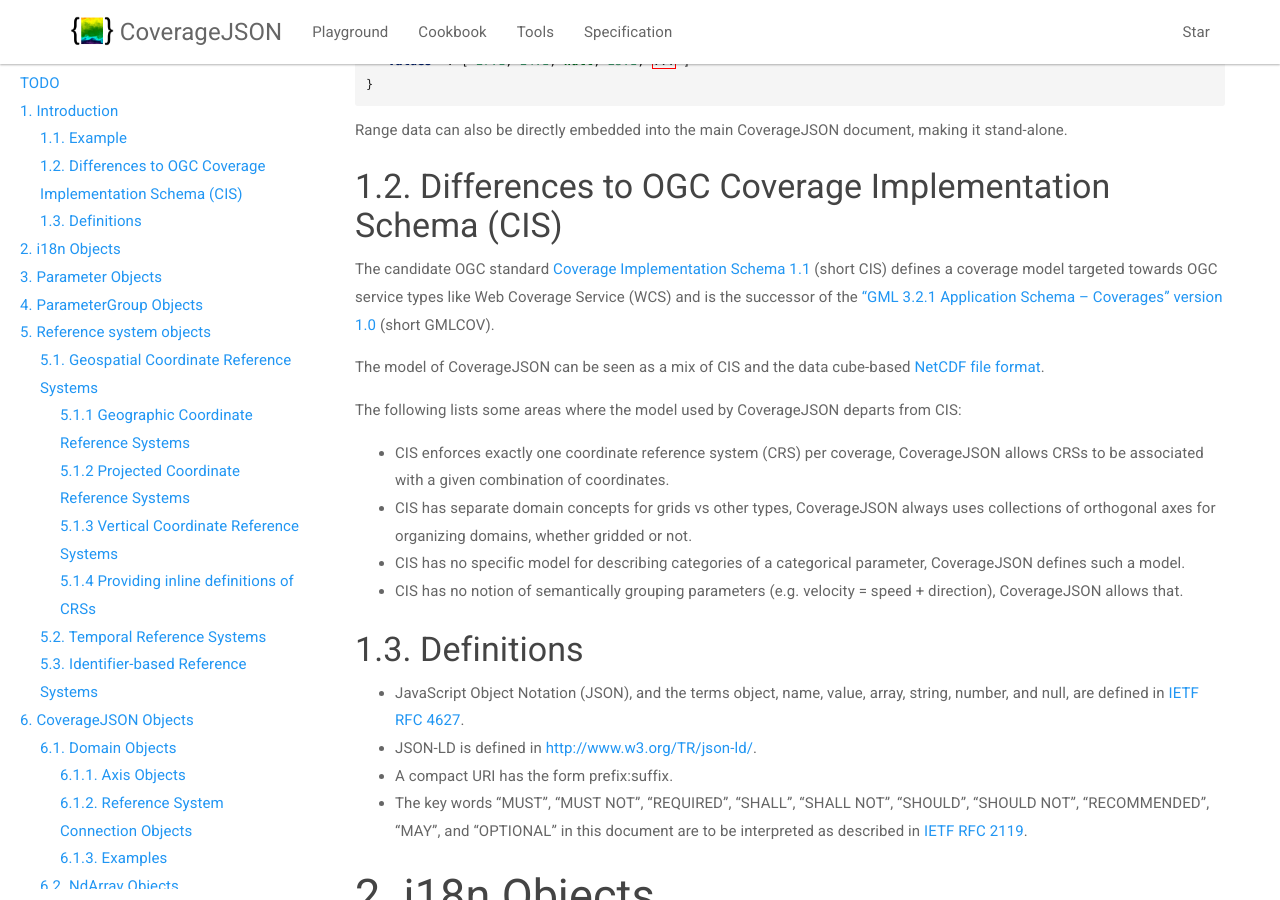
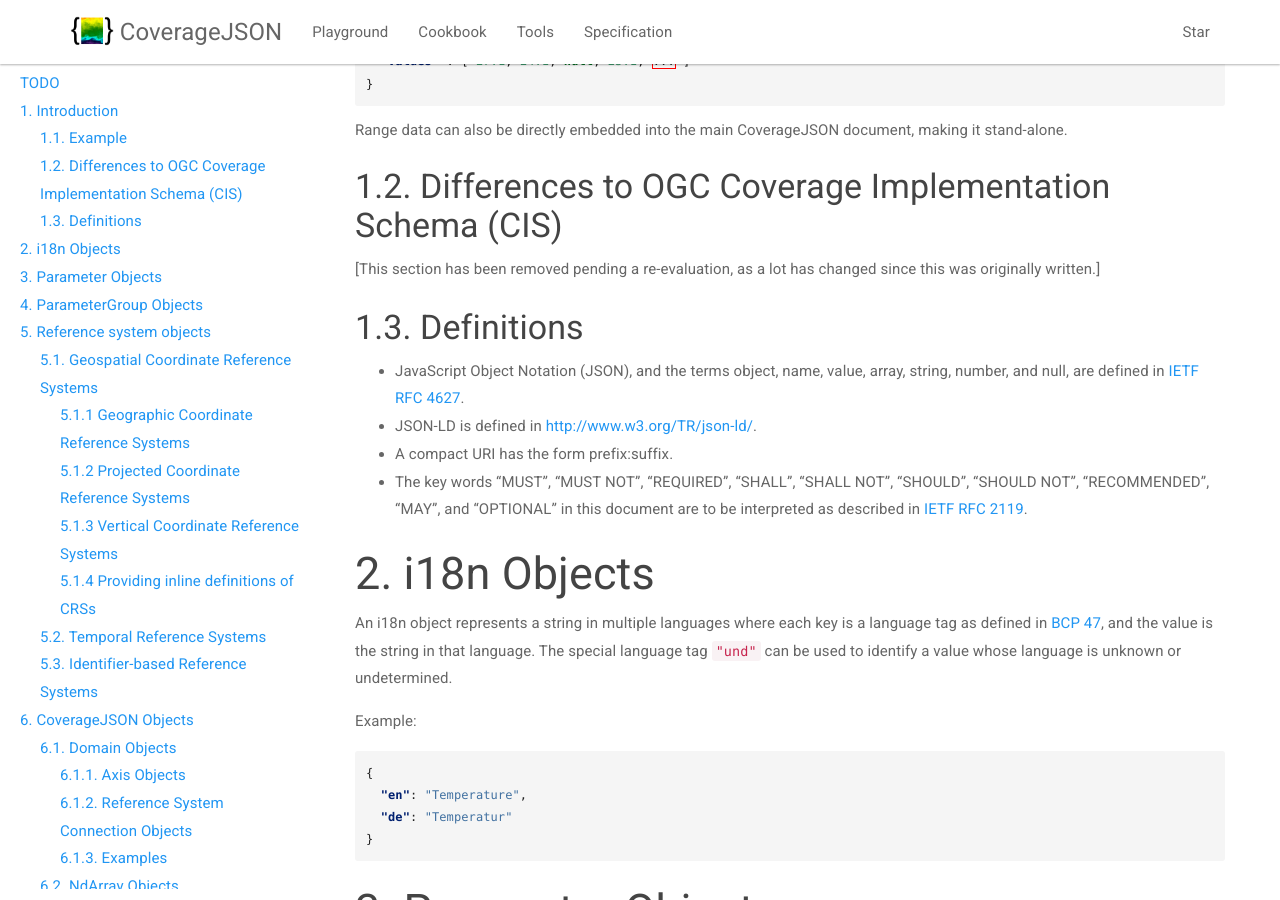
Before and after one commit to covjson/covjson.github.io, a Jekyll site: the page built from spec.md, in a window 1280 px wide and 900 px high, scrolled down 2382 px. Built offline with Jekyll 4.4.1, drawn with Linux system fonts in a browser that asks for light colours; nearby versions of some CDN libraries.

Commit message:
Removal of CIS comparison text

```diff
--- a/spec.md
+++ b/spec.md
@@ -136,19 +136,7 @@ Range data can also be directly embedded into the main CoverageJSON document, ma
 
 ### 1.2. Differences to OGC Coverage Implementation Schema (CIS)
 
-The candidate OGC standard [Coverage Implementation Schema 1.1](http://www.opengeospatial.org/pressroom/pressreleases/2345) (short CIS)
-defines a coverage model targeted towards OGC service types like Web Coverage Service (WCS)
-and is the successor of the
-["GML 3.2.1 Application Schema – Coverages" version 1.0](https://portal.opengeospatial.org/files/?artifact_id=48553) (short GMLCOV).
-
-The model of CoverageJSON can be seen as a mix of CIS and the data cube-based [NetCDF file format](https://en.wikipedia.org/wiki/NetCDF).
-
-The following lists some areas where the model used by CoverageJSON departs from CIS:
-
-- CIS enforces exactly one coordinate reference system (CRS) per coverage, CoverageJSON allows CRSs to be associated with a given combination of coordinates.
-- CIS has separate domain concepts for grids vs other types, CoverageJSON always uses collections of orthogonal axes for organizing domains, whether gridded or not.
-- CIS has no specific model for describing categories of a categorical parameter, CoverageJSON defines such a model.
-- CIS has no notion of semantically grouping parameters (e.g. velocity = speed + direction), CoverageJSON allows that.
+[This section has been removed pending a re-evaluation, as a lot has changed since this was originally written.]
 
 ### 1.3. Definitions
 
```
